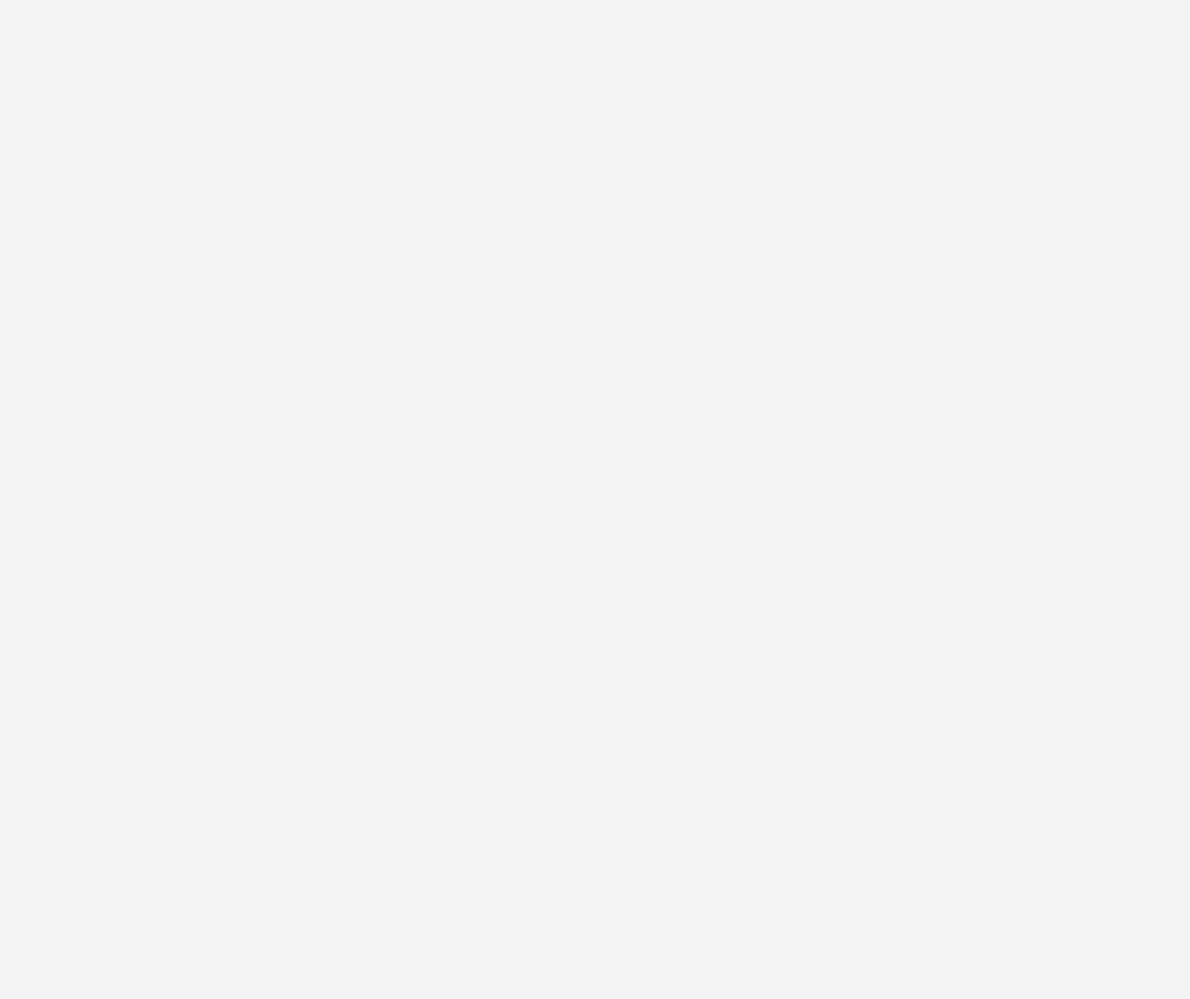
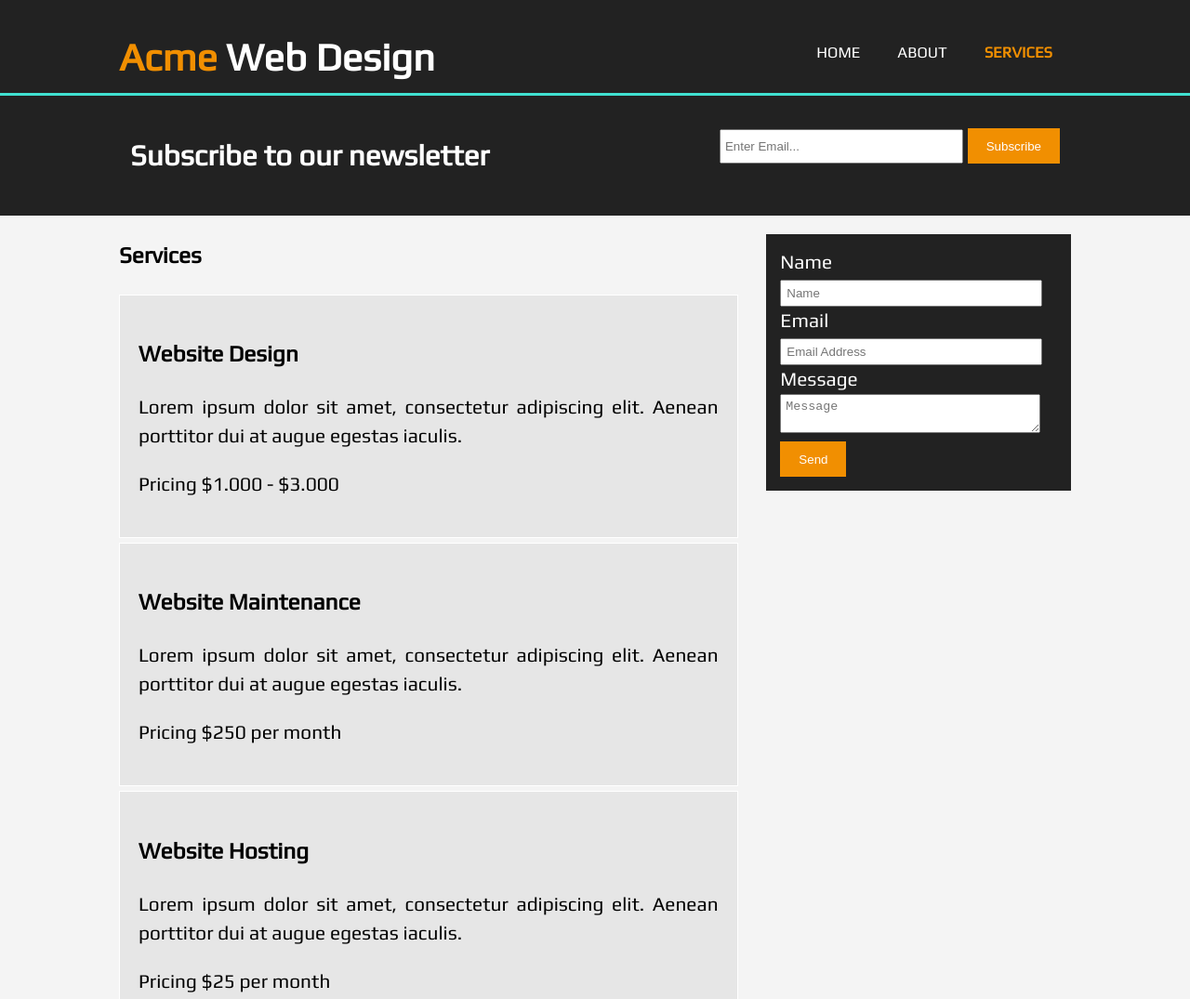
Before and after one commit to Jmas21/HTML5Responsive, a plain HTML site: page services.html in a window 1280 px wide. Shown: the top 1075 px of the page at 93% size. Before the commit the page ends 800 px from the top, so only its background shows below. Drawn offline with Linux system fonts and the light colour scheme.

Commit message:
Finished services and responsive

```diff
--- a/services.html
+++ b/services.html
@@ -8,10 +8,77 @@
     <meta name = "author" content="Jane Arkham">
     <meta http-equiv="X-UA-Compatible" content="ie=edge">
     <link href="https://fonts.googleapis.com/css?family=Play" rel="stylesheet">
-        <title>Acme Web Design | About</title>
+    <title>Acme Web Design | Services</title>
     <link rel="stylesheet" href="styles.css">
 </head>
 <body>
-
+        <header>
+            <div class="container"> <!-- An Id is for something that is unique, class is going to be used over and over-->
+             <div id="branding">
+                 <h1> <span class="highlight">Acme</span> Web Design</h1>
+             </div>
+             <nav> <!-- Strictly html5-->
+                 <ul><!-- Unordered list used for menus-->
+                     <li><a href="index.html">Home</a></li>
+                     <li><a href="about.html">About</a></li>
+                     <li class="current"><a href="services.html">Services</a></li>
+                 </ul>
+             </nav>
+            </div>
+        </header>
+        <section id="newsletter">
+            <div class="container">
+                 <h1>Subscribe to our newsletter</h1>
+                 <form>
+                     <input type="email" placeholder="Enter Email...">
+                     <button type="submit" class="button1">Subscribe</button>
+                 </form>
+            </div>
+        </section>
+        <section id="main">
+            <div class="container">
+                <article id="main-col">
+                     <h1 class="page-title">Services</h1>
+                     <ul id="services">
+                        <li>
+                            <h3>Website Design</h3>
+                            <p>Lorem ipsum dolor sit amet, consectetur adipiscing elit. Aenean porttitor dui at augue egestas iaculis.</p>
+                            <p>Pricing $1.000 - $3.000</p>
+                        </li>
+                        <li>
+                                <h3>Website Maintenance</h3>
+                                <p>Lorem ipsum dolor sit amet, consectetur adipiscing elit. Aenean porttitor dui at augue egestas iaculis.</p>
+                                <p>Pricing $250 per month</p>
+                        </li>
+                        <li>
+                                <h3>Website Hosting</h3>
+                                <p>Lorem ipsum dolor sit amet, consectetur adipiscing elit. Aenean porttitor dui at augue egestas iaculis.</p>
+                                <p>Pricing $25 per month</p>
+                        </li>
+                     </ul>
+                </article>
+                <aside id="sidebar">
+                    <div class="dark">
+                        <form class="quote">
+                            <div>
+                                <label>Name</label><br>
+                                <input type="text" placeholder="Name">
+                            </div>
+                            <div>
+                                <label>Email</label><br>
+                                <input type="email" placeholder="Email Address">
+                            </div>
+                            <div>
+                                 <label>Message</label><br>
+                                 <textarea placeholder="Message"></textarea>
+                            </div>
+                            <button class="button1" type="submit">Send</button>
+                        </form>
+                    </div>
+                </aside>
+            </div>
+        </section>
+        <footer>
+           <p>Acme Web Design, Copyright &copy; 2019</p>
+        </footer>
      </body>
-</html>
--- a/styles.css
+++ b/styles.css
@@ -125,13 +125,24 @@ aside#sidebar{
     width: 32%;
     margin-top: 10px;
 }
-
+aside#sidebar .quote input, aside#sidebar .quote textarea {
+    width: 90%;
+    padding: 5px;
+}
 /* Main-col*/
 article#main-col{
     float: left;
     width: 65%;
     text-align: justify;
     text-justify: inter-word;
+}
+/* Services */
+ul#services li{
+    list-style: none;
+    padding: 20px;
+    border: white solid 1px;
+    margin-bottom: 5px;
+    background: #e6e6e6;
 }
 footer{
     padding: 20px;
@@ -140,3 +151,26 @@ footer{
     background-color: #F18F01;
     text-align: center;
 }
+
+/* Media Queries  RESPONSIVE TO MOBILE DEVICES */
+@media(max-width: 768px){
+    header #branding, header nav, header nav li, #newsletter h1, #newsletter form, boxes .box, article#main-col, aside#sidebar{
+        float:none;
+        text-align: center;
+        width: 100%;
+    }
+    header{
+        padding-bottom: 20px;
+    }
+    #showcase h1{
+        margin-top: 40px;
+    }
+    #newsletter button, .quote button{
+        display: block;
+        width: 100%;
+    }
+    #newsletter form input[type="email"], .quote input, .quote textarea{
+        width:100%;
+        margin-bottom: 5px;
+    }
+}
```
Lines whose indentation alone changed are shown as unchanged.
